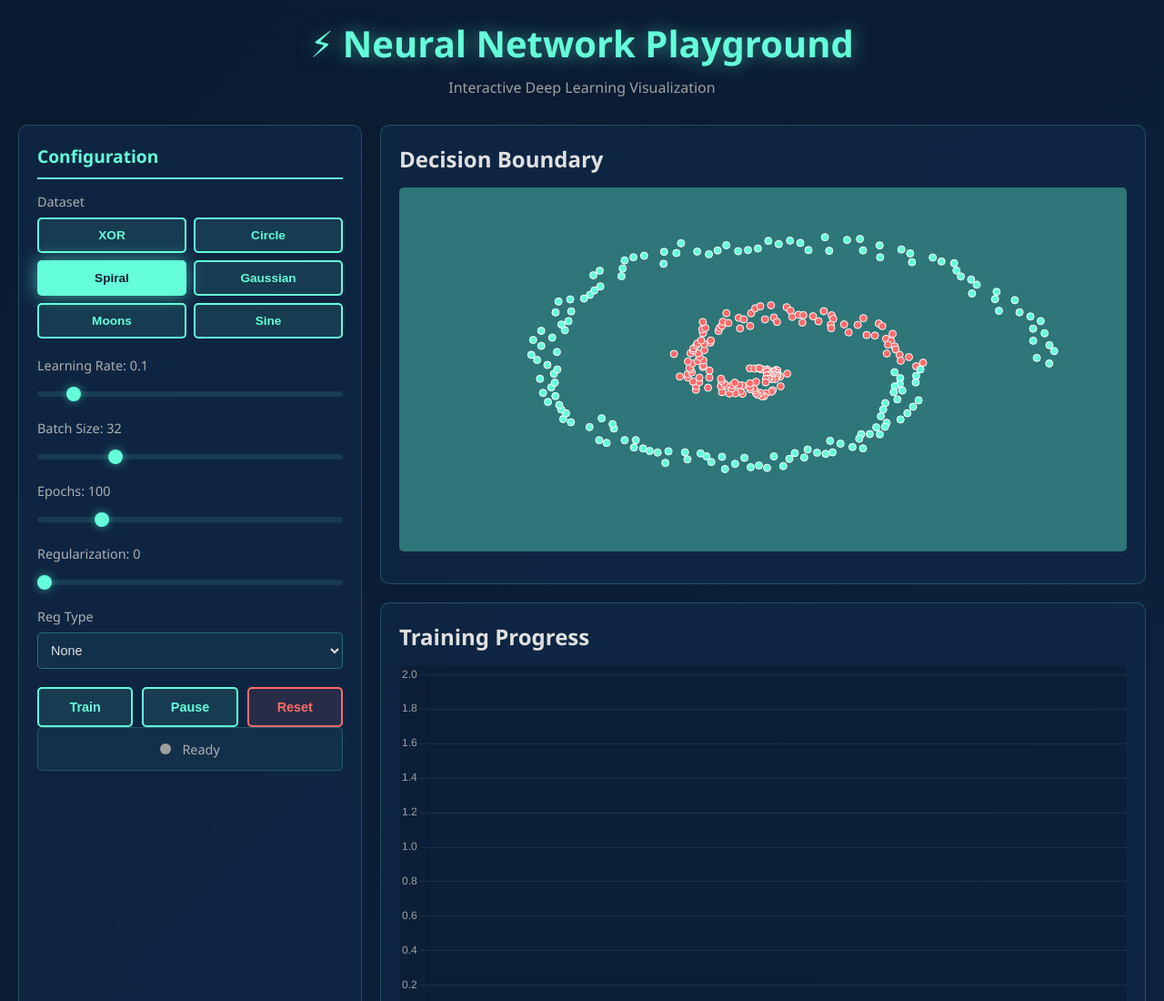
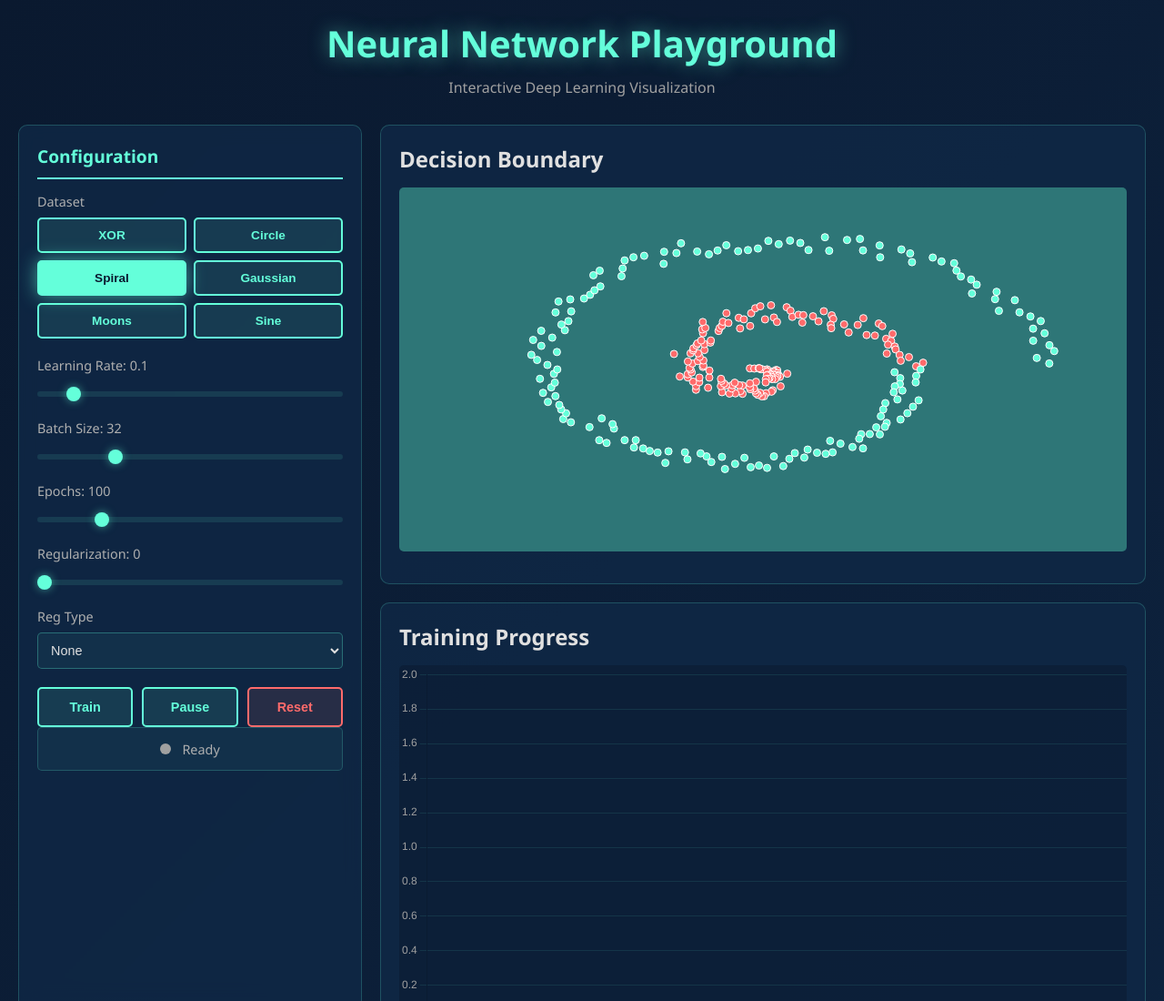
Before and after one commit to Freddricklogan/neural-network-playground, a plain HTML site: page index.html in a window 1280 px wide. Shown: the top 1100 px of the page at 91% size. Drawn offline with nearby package versions, Linux system fonts and the light colour scheme.

Commit message:
Remove emojis from title and README headers

```diff
--- a/index.html
+++ b/index.html
@@ -360,7 +360,7 @@
 <body>
     <div class="container">
         <header>
-            <h1>⚡ Neural Network Playground</h1>
+            <h1>Neural Network Playground</h1>
             <p class="subtitle">Interactive Deep Learning Visualization</p>
         </header>
 
```
Also changed, not shown: README.md.
